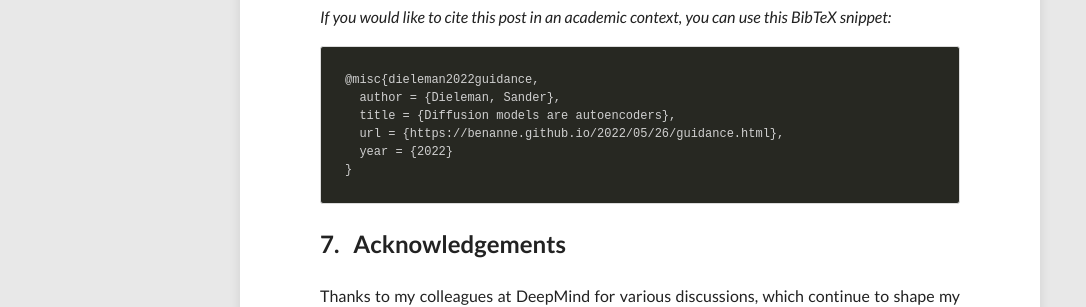
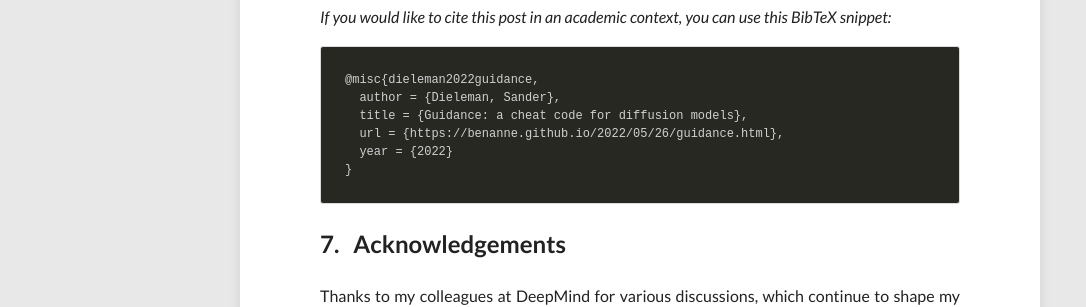
Before and after one commit to benanne/benanne.github.io, a Jekyll site: the page built from _posts/2022-05-26-guidance.md, in a window 1280 px wide and 900 px high, scrolled down 9889 px. Shown: the part 187-494 px from the top of the window, without its empty margins (0-1086 px from the left). Built offline with Jekyll 4.4.1, drawn with Linux system fonts in a browser that asks for light colours; nearby versions of some CDN libraries; formulas are drawn with MathJax 3; comment, search, counter and statistics services are not loaded.

Commit message:
too quick

````diff
--- a/_posts/2022-05-26-guidance.md
+++ b/_posts/2022-05-26-guidance.md
@@ -201,7 +201,7 @@ I also believe we've only scratched the surface of what's possible with diffusio
 ```
 @misc{dieleman2022guidance,
   author = {Dieleman, Sander},
-  title = {Diffusion models are autoencoders},
+  title = {Guidance: a cheat code for diffusion models},
   url = {https://benanne.github.io/2022/05/26/guidance.html},
   year = {2022}
 }
````
